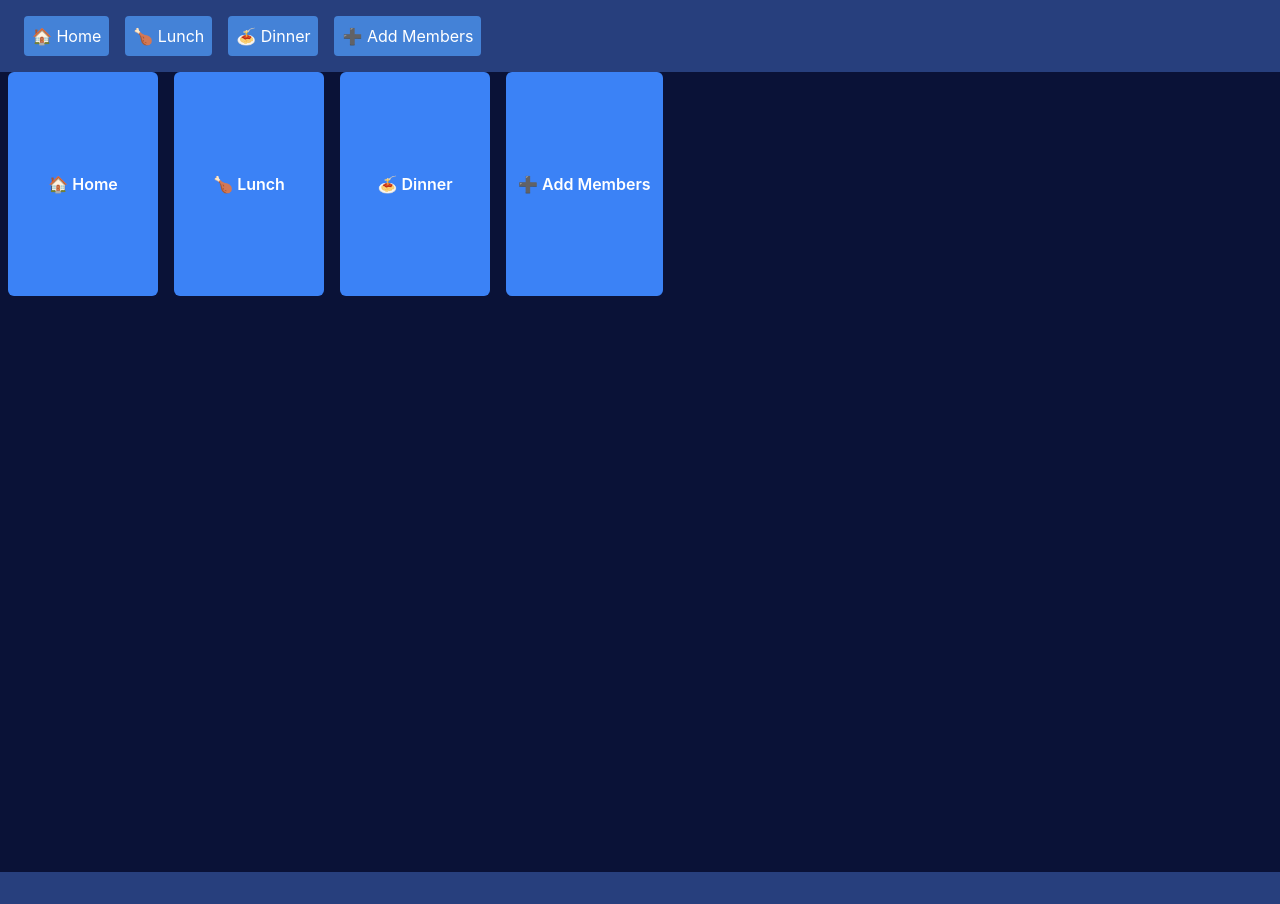
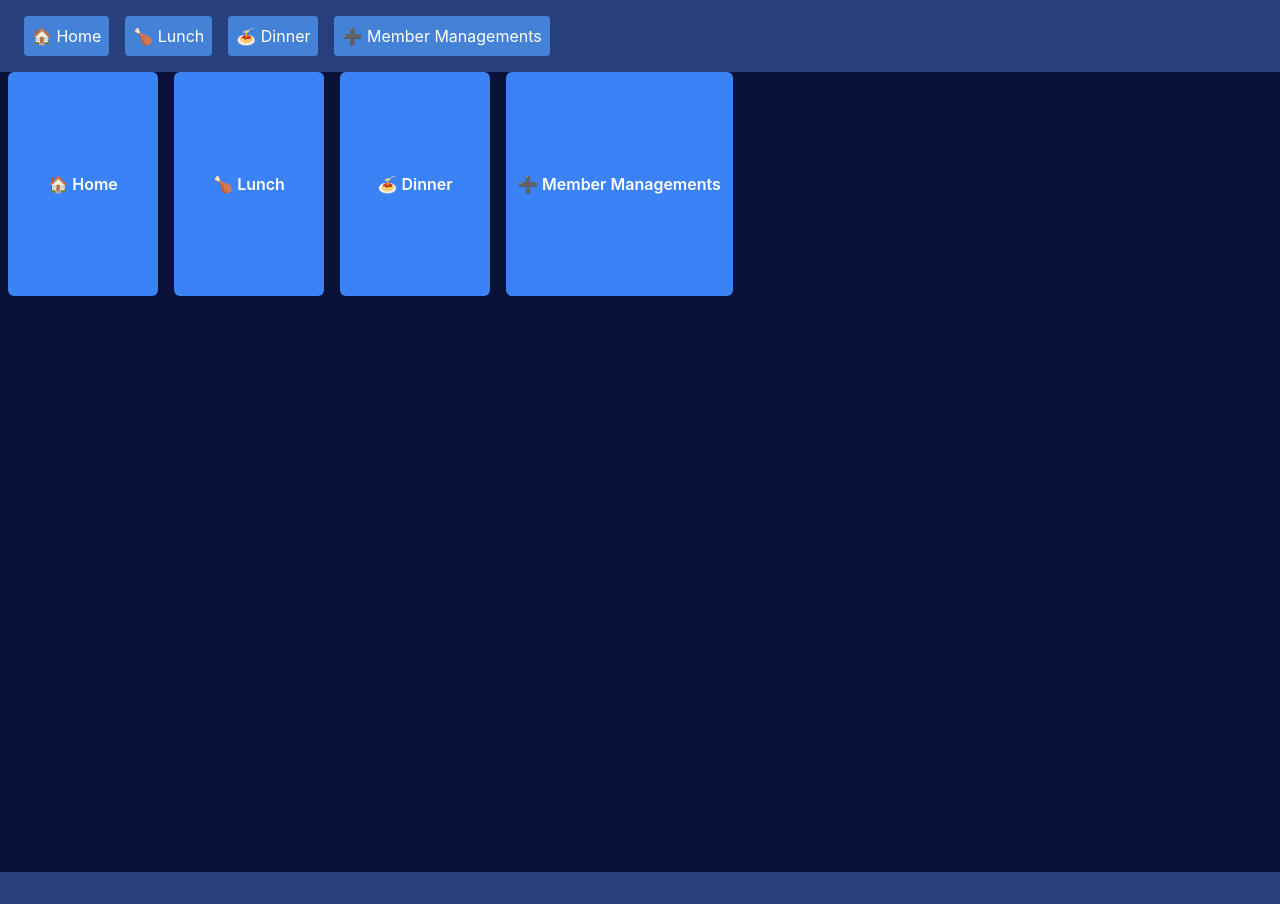
Before and after one commit to gregorytrevor10/rota-crew-order-app, a React (Create React App) app: page / in a window 1280 px wide. Built offline with nearby package versions, Linux system fonts and the light colour scheme; no server answers.

Commit message:
Add MemberManagementPage component for managing members; update routing and integrate member services

```diff
--- a/src/pages/AddMemberPage.tsx
+++ b/src/pages/MemberManagementPage.tsx
@@ -4,7 +4,7 @@ import { readAllRotaMembers, deleteMemberById, addMember } from "../services/mem
 import { Member } from "../interface/Member";
 import LoadingSpinner from "../components/LoadingSpinner";
 
-const AddMemberPage = () => {
+const MemberManagementPage = () => {
   const [firstName, setFirstName] = useState("");
   const [lastName, setLastName] = useState("");
   const [type, setType] = useState("");
@@ -61,7 +61,7 @@ const AddMemberPage = () => {
 
   return (
     <div className="container mx-auto p-4 bg-oxford_blue text-light_cyan">
-      <h1 className="text-2xl font-bold mb-4">Add Member</h1>
+      <h1 className="text-2xl font-bold mb-4">Member Management</h1>
       <form onSubmit={handleSubmit} className="bg-marian_blue p-4 rounded shadow">
         <div className="mb-4">
           <label className="block text-light_cyan mb-2" htmlFor="rank">
@@ -105,8 +105,8 @@ const AddMemberPage = () => {
             ))}
           </select>
         </div>
-        <button type="submit" className="bg-azure text-white px-4 py-2 rounded hover:bg-light_cyan transition-colors">
-          Add Member
+        <button type="submit" className="bg-green-700 text-white px-4 py-2 rounded hover:bg-lime-500 transition-colors">
+          Create New Member
         </button>
       </form>
       <div>
@@ -141,4 +141,4 @@ const AddMemberPage = () => {
   );
 };
 
-export default AddMemberPage;
+export default MemberManagementPage;
--- a/src/router/router.tsx
+++ b/src/router/router.tsx
@@ -3,7 +3,7 @@ import { ErrorBoundaryPage } from "../pages/ErrorBoundaryPage";
 import BaseLayout from "../layout/BaseLayout";
 import HomePage from "../pages/HomePage";
 import LunchPage from "../pages/LunchPage";
-import AddMemberPage from "../pages/AddMemberPage";
+import MemberManagementPage from "../pages/MemberManagementPage";
 
 export interface CustomRouteObject {
   title: string;
@@ -44,10 +44,10 @@ export const routes: CustomRouteObject[] = [
     },
   },
   {
-    title: "➕ Add Members",
+    title: "➕ Member Managements",
     routeObject: {
       path: ROUTER_PATHS.ADD_MEMBER,
-      element: <BaseLayout children={<AddMemberPage />} />,
+      element: <BaseLayout children={<MemberManagementPage />} />,
       errorElement: <ErrorBoundaryPage />,
     },
   },
```
